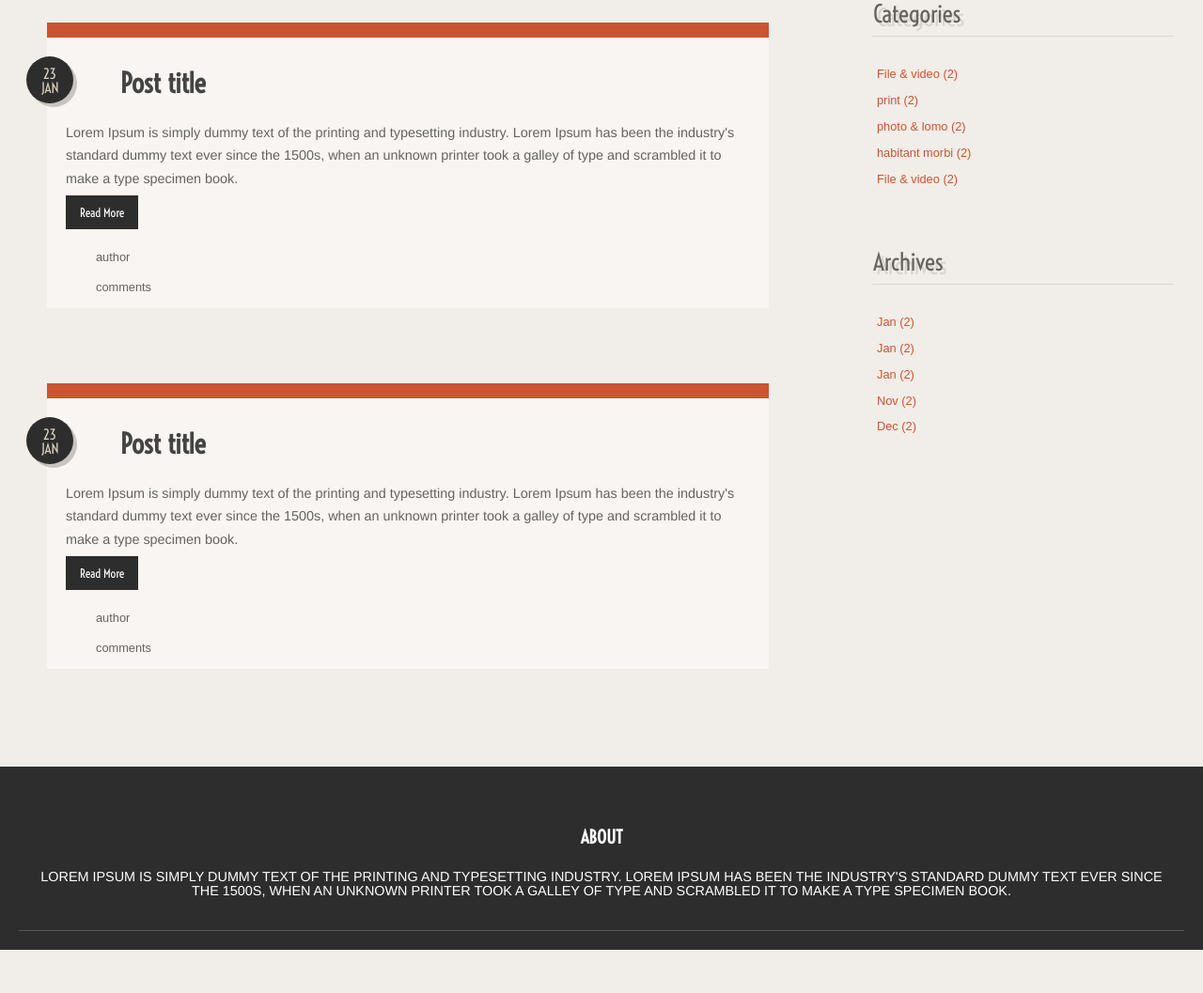
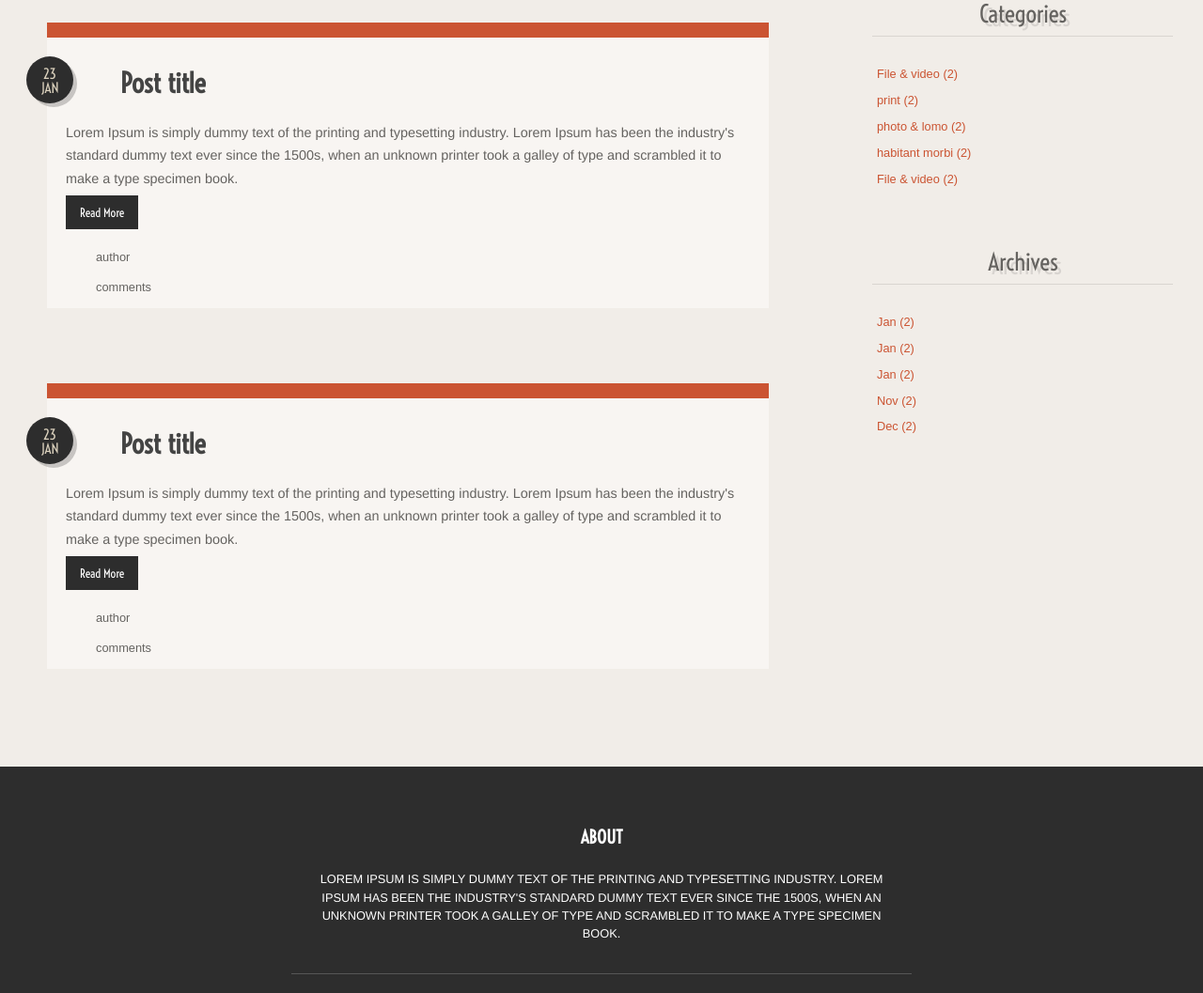
Before and after one commit to Five-stars-Coffee/blog-markup-files, a plain HTML site: page index.html in a window 1280 px wide. Shown: the part 498-1555 px from the top of the page at 94% size. Before the commit the page ends 1509 px from the top, so only its background shows below. Drawn offline with Linux system fonts and the light colour scheme.

Commit message:
latest version for blog template

```diff
--- a/css/style.scss
+++ b/css/style.scss
@@ -242,6 +242,7 @@ h1, h2, h3, h4, h5, h6{
 					font-weight:400;
 					font-size:1.6em;
 					text-indent:1px;
+					text-align: center;
 				}
 				ul{
 					list-style:none;
@@ -313,11 +314,9 @@ h1, h2, h3, h4, h5, h6{
 				h4{
 					font-size:1.2em;
 				}
-				li{
-					p{
-						font-size:.8em;
-						line-height: 1.5em;
-					}
+				p{
+					font-size:.8em;
+					line-height: 1.5em;
 				}
 			}
 		}
--- a/css/tablet.scss
+++ b/css/tablet.scss
@@ -58,4 +58,13 @@
 			left: -2em;
 	 	}
 	 }
+
+	 .footer{
+	 	ul{
+	 		li{
+	 			width:50%;
+	 			margin:0 auto;
+	 		}
+	 	}
+	 }
  }
--- a/index.html
+++ b/index.html
@@ -122,21 +122,21 @@ $(document).ready(function(){
 				<h4>recent posts</h4>
 				<ul>
 					<li class="recent-boxes">
-						<img src="img/rececnt_post_img.gif" alt=""/>
+						<img src="img/recent_post_img.gif" alt=""/>
 						<p><a href="#">Pellentesque
 						habitant morbi
 						senectus</a>
 						<span>Febuary 12, 2014</span></p>
 					</li>
 					<li class="recent-boxes">
-						<img src="img/rececnt_post_img.gif" alt=""/>
+						<img src="img/recent_post_img.gif" alt=""/>
 						<p><a href="#">Pellentesque
 						habitant morbi
 						senectus</a>
 						<span>Febuary 12, 2014</span></p>
 					</li>
 					<li class="recent-boxes">
-						<img src="img/rececnt_post_img.gif" alt=""/>
+						<img src="img/recent_post_img.gif" alt=""/>
 						<p><a href="#">Pellentesque
 						habitant morbi
 						senectus</a>
```
Also changed, not shown: css/style.css, css/tablet.css.
